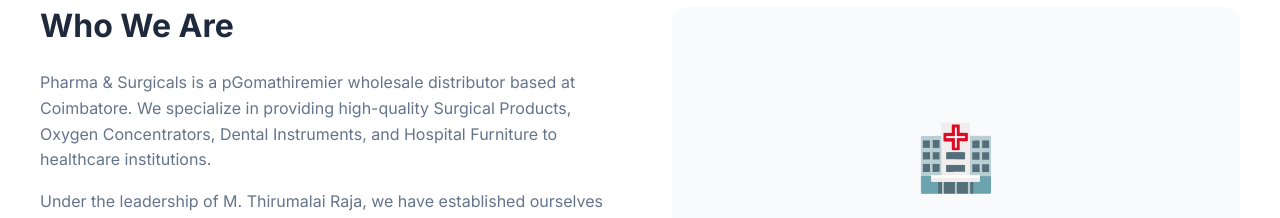
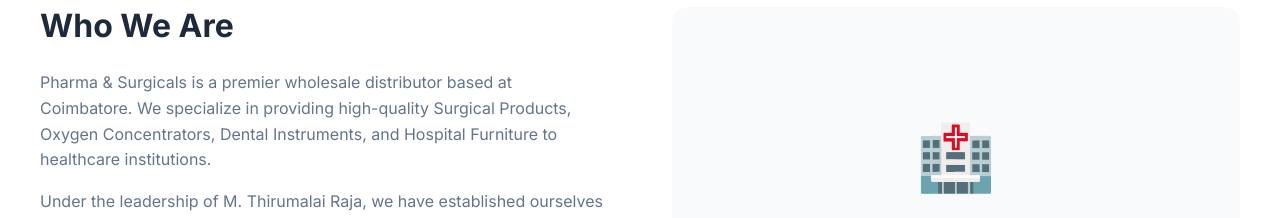
Before and after one commit to sanjaypanneerselvan/gomathisurgicals, a React (Vite) app: page /about in a window 1280 px wide. Shown: the part 354-572 px from the top of the page. Built offline with nearby package versions, Linux system fonts and the light colour scheme.

Commit message:
Fix typo in About page descriptionchanges

```diff
--- a/src/pages/About.jsx
+++ b/src/pages/About.jsx
@@ -18,7 +18,7 @@ const About = () => {
           <div>
             <h2 style={{ marginBottom: '1.5rem' }}>Who We Are</h2>
             <p style={{ marginBottom: '1rem', color: 'var(--text-light)' }}>
-               Pharma & Surgicals is a pGomathiremier wholesale distributor based at Coimbatore. We specialize in providing high-quality Surgical Products, Oxygen Concentrators, Dental Instruments, and Hospital Furniture to healthcare institutions.
+               Pharma & Surgicals is a premier wholesale distributor based at Coimbatore. We specialize in providing high-quality Surgical Products, Oxygen Concentrators, Dental Instruments, and Hospital Furniture to healthcare institutions.
             </p>
             <p style={{ marginBottom: '1rem', color: 'var(--text-light)' }}>
               Under the leadership of M. Thirumalai Raja, we have established ourselves as a reliable partner for hospitals, clinics, and dental care centers. Our commitment to genuine products and timely service ensures that healthcare providers can focus on what matters most — patient care.
```
